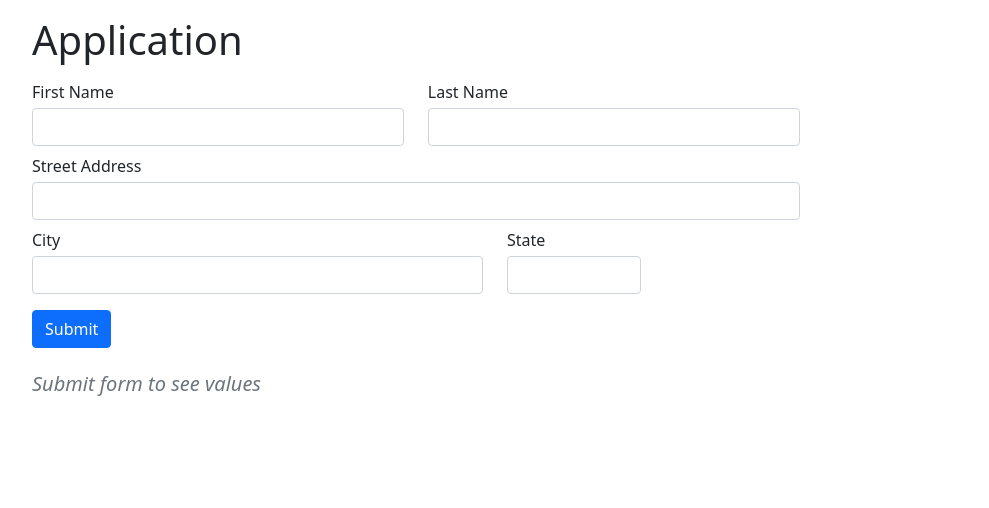
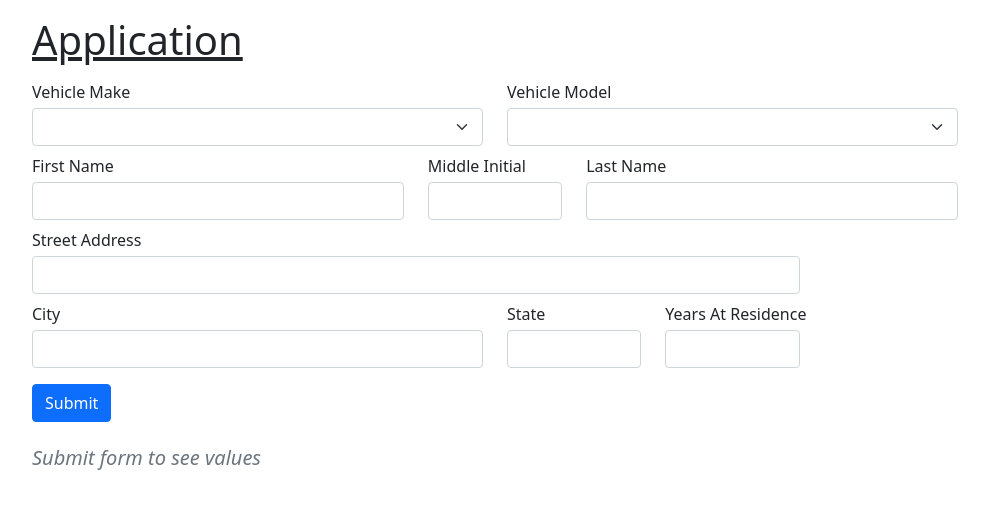
Before and after one commit to akjandl/react-form-config, a React (Create React App) app: page / in a window 1280 px wide. Shown: the top 508 px of the page, without its empty margins (50-1039 px from the left). Built offline with nearby package versions, Linux system fonts and the light colour scheme.

Commit message:
Support for select inputs, better file organization

```diff
--- a/src/components/Forms/ApplicationForm/inputConfigs.js
+++ /dev/null
@@ -1,39 +0,0 @@
-export const firstName = {
-  name: "firstName",
-  id: "firstName",
-  labelText: "First Name",
-  type: "text",
-  divClass: "col-5",
-};
-
-export const lastName = {
-  name: "lastName",
-  id: "lastName",
-  labelText: "Last Name",
-  type: "text",
-  divClass: "col-5",
-};
-
-export const streetAddr = {
-  name: "streetAddr",
-  id: "streetAddr",
-  labelText: "Street Address",
-  type: "text",
-  divClass: "col-10",
-};
-
-export const city = {
-  name: "city",
-  id: "city",
-  labelText: "City",
-  type: "text",
-  divClass: "col-6",
-}
-
-export const state = {
-  name: "state",
-  id: "state",
-  labelText: "State",
-  type: "text",
-  divClass: "col-2",
-}
--- a/src/components/Forms/ApplicationForm/validationSchema.js
+++ /dev/null
@@ -1,9 +0,0 @@
-import * as Yup from "yup";
-
-export const validationSchema = Yup.object().shape({
-  firstName: Yup.string().required("Required"),
-  lastName: Yup.string().required("Required"),
-  streetAddr: Yup.string().required("Required").min(5, "Min 5 characters"),
-  city: Yup.string().required("Required").min(5, "Min 5 characters"),
-  state: Yup.string().required("Required").min(2, "Use 2 characters").max(2, "Use 2 characters"),
-});
--- a/src/components/Input/Input.jsx
+++ b/src/components/Input/Input.jsx
@@ -2,7 +2,11 @@ import React from "react";
 
 import InputLabel from "../InputLabel/InputLabel";
 
-// TODO: update to handle `select` input dynamically
+/**
+ * General component which can render several types of inputs
+ * depending on the configuration provided. Possible inputs types
+ * include [text, number, select].
+ */
 const input = (props) => {
   const {
     inputConfig,
@@ -21,6 +25,7 @@ const input = (props) => {
         labelText={inputConfig.labelText}
         className="mt-2 mb-1 text-nowrap"
       />
+      {inputConfig.type !== "select" ? (
         <input
           type={inputConfig.type}
           id={elemName}
@@ -31,24 +36,28 @@ const input = (props) => {
           className="form-control"
           {...inputConfig.other}
         />
+      ) : (
+        <select
+          id={inputConfig.id}
+          name={elemName}
+          value={value}
+          onChange={handleChange}
+          onBlur={handleBlur}
+          className="form-select"
+          {...inputConfig.other}
+        >
+          {inputConfig.options.map((opt) => (
+            <option key={opt.value} value={opt.value} disabled={opt.disabled}>
+              {opt.displayValue}
+            </option>
+          ))}
+        </select>
+      )}
       {validationError && touched ? (
-        <div style={{color: "red"}}>{validationError}</div>
+        <div style={{ color: "red" }}>{validationError}</div>
       ) : null}
     </div>
   );
 };
 
 export default input;
-
-// {elemConf.component !== "select"
-//   ? null
-//   : elemConf.options.map((opt) => (
-//       <option
-//         value={opt.value}
-//         key={opt.value}
-//         selected={opt.selected || undefined}
-//         disabled={opt.disabled || undefined}
-//       >
-//         {opt.displayValue}
-//       </option>
-//     ))}
--- a/src/components/containers/Application/Application.jsx
+++ b/src/containers/Application/Application.jsx
@@ -1,7 +1,12 @@
 import React, { useState } from "react";
 
-import ApplicationForm from "../../Forms/ApplicationForm/ApplicationForm";
+import ApplicationForm from "../../forms/ApplicationForm/ApplicationForm";
 
+/**
+ * Component to render form and ancillary elements related to the form.
+ * A submit handler function is passed from this component into the form in
+ * order to keep the form agnostic as to what is done with form values.
+ */
 const Application = () => {
   const [submittedValues, setSubmittedValues] = useState();
 
@@ -11,7 +16,7 @@ const Application = () => {
 
   return (
     <div className="container mt-3">
-      <h3 className="display-6">Application</h3>
+      <h3 className="display-6 text-decoration-underline">Application</h3>
       <div className="row">
         <div className="col-10">
           <ApplicationForm onSubmit={onSubmit} />
@@ -21,7 +26,9 @@ const Application = () => {
         <div className="col-10">
           <h5>
             {submittedValues ? (
-              "Submitted Form Values"
+              <span className="text-muted">
+                <i>Submitted Form Values</i>
+              </span>
             ) : (
               <span className="text-muted font-italic">
                 <i>Submit form to see values</i>
--- a/src/components/Forms/ApplicationForm/ApplicationForm.jsx
+++ b/src/forms/ApplicationForm/ApplicationForm.jsx
@@ -1,25 +1,59 @@
 import React from "react";
 import { Formik } from "formik";
 
-import Input from "../../Input/Input";
-import { firstName, lastName, streetAddr, city, state } from "./inputConfigs";
+import Input from "../../components/Input/Input";
+import {
+  firstName,
+  middleInitial,
+  lastName,
+  streetAddr,
+  city,
+  state,
+  yearsAtResidence,
+  vehicleMake,
+  vehicleModel,
+} from "./inputConfigs";
 import { validationSchema } from "./validationSchema";
 
+/**
+ * A simple configuration of a form, defined by the inputs included.
+ * A submit handler function is passed into this component in order separate
+ * form rendering/validation logic from what is done with the form values after
+ * they are submitted.
+ */
 const applicationForm = (props) => {
   const { onSubmit } = props;
+
+  /** The initial form values. Keys must match the `name` attribute of inputs */
   const formInitValues = {
+    vehicleMake: "",
+    vehicleModel: "",
     firstName: "",
+    middleInitial: "",
     lastName: "",
     streetAddr: "",
     city: "",
     state: "",
+    yearsAtResidence: "",
   };
-  const inputsArray = [firstName, lastName, streetAddr, city, state];
+
+  /** Ordered array of input configs to be rendered in the form. */
+  const inputsArray = [
+    vehicleMake,
+    vehicleModel,
+    firstName,
+    middleInitial,
+    lastName,
+    streetAddr,
+    city,
+    state,
+    yearsAtResidence,
+  ];
 
   return (
     <Formik
       initialValues={formInitValues}
-      onSubmit={onSubmit} // TODO: add a handler
+      onSubmit={onSubmit}
       validationSchema={validationSchema}
     >
       {({
--- /dev/null
+++ b/src/forms/ApplicationForm/inputConfigs.js
@@ -0,0 +1,95 @@
+/**
+ * Configuration definitions for form inputs.
+ */
+
+// TODO: updated `divClass` attributes to be responsive
+
+export const firstName = {
+  name: "firstName",
+  id: "firstName",
+  labelText: "First Name",
+  type: "text",
+  divClass: "col-5",
+};
+
+export const middleInitial = {
+  name: "middleInitial",
+  id: "middleInitial",
+  labelText: "Middle Initial",
+  type: "text",
+  divClass: "col-2",
+};
+
+export const lastName = {
+  name: "lastName",
+  id: "lastName",
+  labelText: "Last Name",
+  type: "text",
+  divClass: "col-5",
+};
+
+export const streetAddr = {
+  name: "streetAddr",
+  id: "streetAddr",
+  labelText: "Street Address",
+  type: "text",
+  divClass: "col-10",
+};
+
+export const city = {
+  name: "city",
+  id: "city",
+  labelText: "City",
+  type: "text",
+  divClass: "col-6",
+};
+
+export const state = {
+  name: "state",
+  id: "state",
+  labelText: "State",
+  type: "text",
+  divClass: "col-2",
+};
+
+export const yearsAtResidence = {
+  name: "yearsAtResidence",
+  id: "yearsAtResidence",
+  labelText: "Years At Residence",
+  type: "number",
+  divClass: "col-2",
+  other: {
+    min: "0",
+    step: "1",
+    max: "99",
+    noValidate: true,
+  },
+};
+
+export const vehicleMake = {
+  name: "vehicleMake",
+  id: "vehicleMake",
+  labelText: "Vehicle Make",
+  type: "select",
+  divClass: "col-6",
+  options: [
+    { value: "", displayValue: "", disabled: true },
+    { value: "make_1", displayValue: "Make 1" },
+    { value: "make_2", displayValue: "Make 2" },
+    { value: "make_3", displayValue: "Make 3" },
+  ],
+};
+
+export const vehicleModel = {
+  name: "vehicleModel",
+  id: "vehicleModel",
+  labelText: "Vehicle Model",
+  type: "select",
+  divClass: "col-6",
+  options: [
+    { value: "", displayValue: "", disabled: true },
+    { value: "model_1", displayValue: "Model 1" },
+    { value: "model_2", displayValue: "Model 2" },
+    { value: "model_3", displayValue: "Model 3" },
+  ],
+};
--- /dev/null
+++ b/src/forms/ApplicationForm/validationSchema.js
@@ -0,0 +1,27 @@
+import * as Yup from "yup";
+
+/**
+ * Validation schema used for Formik form validation.
+ * The constructed Yup object should include a key for each input in the
+ * related form. Keys of this object must match the `name` attribute of the
+ * associated input.
+ *
+ * Note that inputs do not have to be required even though they have validation.
+ */
+export const validationSchema = Yup.object().shape({
+  firstName: Yup.string().required("Required"),
+  middleInitial: Yup.string().max(1, "Max 1 character"),
+  lastName: Yup.string().required("Required"),
+  streetAddr: Yup.string().required("Required").min(5, "Min 5 characters"),
+  city: Yup.string().required("Required").min(5, "Min 5 characters"),
+  state: Yup.string()
+    .required("Required")
+    .min(2, "Use 2 characters")
+    .max(2, "Use 2 characters"),
+  yearsAtResidence: Yup.number()
+    .required("Required")
+    .min(0, "Min 0")
+    .max(99, "Max 99"),
+  vehicleMake: Yup.string().required("Required"),
+  vehicleModel: Yup.string().required("Required"),
+});
```
Also changed, not shown: src/App.js (+3 -5 lines). Lines whose indentation alone changed are shown as unchanged.
